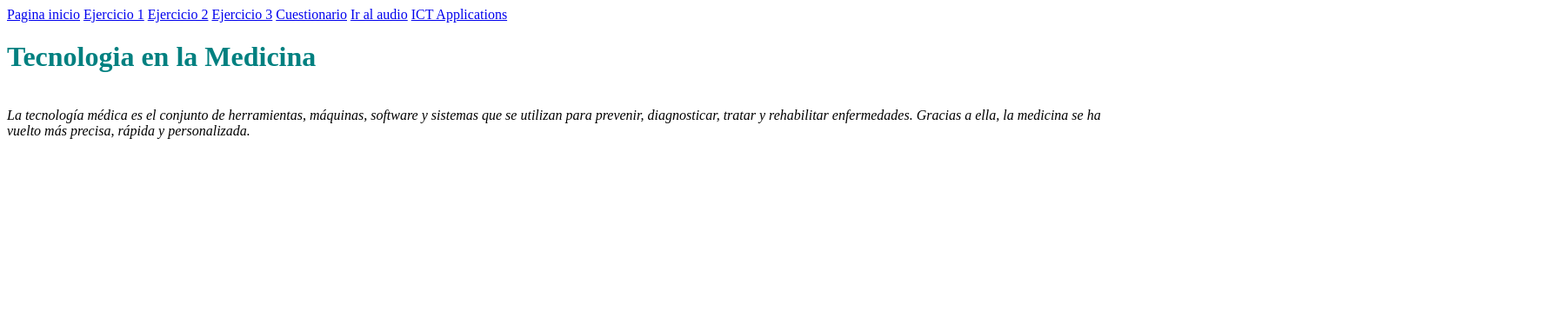
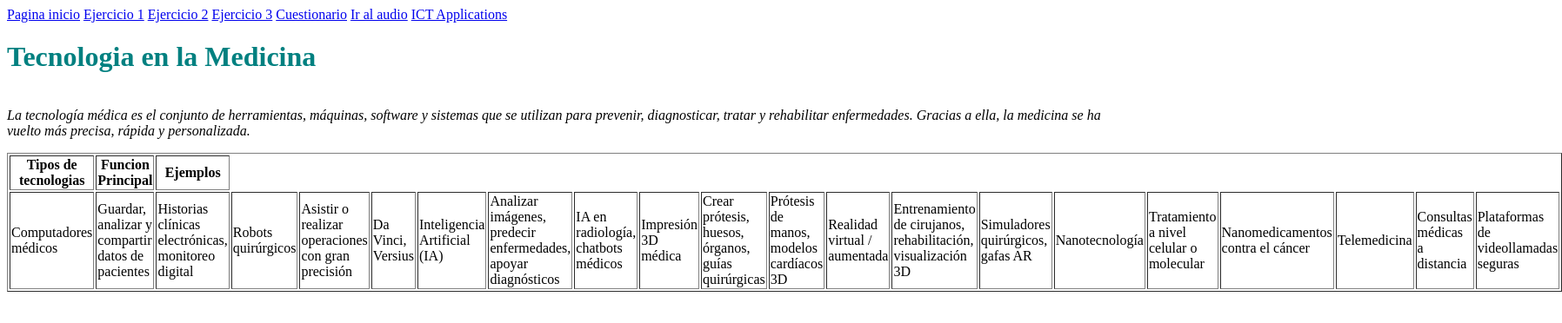
Before and after one commit to mariapedrerosest-ups/mariapedrerosest-ups.github.io, a plain HTML site: page ICT Applications.html in a window 1280 px wide. Shown: the whole page at 87% size, 1796 px wide, since content can reach past the window. Drawn offline with Linux system fonts and the light colour scheme.

Commit message:
Update ICT Applications.html

```diff
--- a/ICT Applications.html
+++ b/ICT Applications.html
@@ -12,6 +12,36 @@
        <p> <font color = Teal><h1>Tecnologia en la Medicina</h1></font></p><br>
        <i>La tecnología médica es el conjunto de herramientas, máquinas, software y sistemas que se utilizan para prevenir, diagnosticar, tratar y rehabilitar enfermedades.
 Gracias a ella, la medicina se ha vuelto más precisa, rápida y personalizada.</i>
+     <p><font color=Purple><table border></font></p>
+      <tr>
+      <th>Tipos de tecnologias</th>
+      <th>Funcion Principal</th>
+      <th>Ejemplos</th>
+      </tr>
+      <tr>
+      <td>Computadores médicos</td>
+      <td>Guardar, analizar y compartir datos de pacientes</td>
+      <td>Historias clínicas electrónicas, monitoreo digital</td>
+      <td>Robots quirúrgicos</td>
+      <td>Asistir o realizar operaciones con gran precisión</td>
+      <td>Da Vinci, Versius</td>
+      <td>Inteligencia Artificial (IA)</td>
+      <td>Analizar imágenes, predecir enfermedades, apoyar diagnósticos</td>
+      <td>IA en radiología, chatbots médicos</td>
+      <td>Impresión 3D médica</td>
+      <td>Crear prótesis, huesos, órganos, guías quirúrgicas</td>
+      <td>Prótesis de manos, modelos cardíacos 3D</td>
+      <td>Realidad virtual / aumentada</td>
+      <td>Entrenamiento de cirujanos, rehabilitación, visualización 3D</td>
+      <td>Simuladores quirúrgicos, gafas AR</td>
+      <td>Nanotecnología</td>
+      <td>Tratamiento a nivel celular o molecular</td>
+      <td>Nanomedicamentos contra el cáncer</td>
+      <td>Telemedicina</td>
+      <td>Consultas médicas a distancia</td>
+      <td>Plataformas de videollamadas seguras</td>
+      </tr>
+      </table>
       </body>
       </html>
       </head>
```
